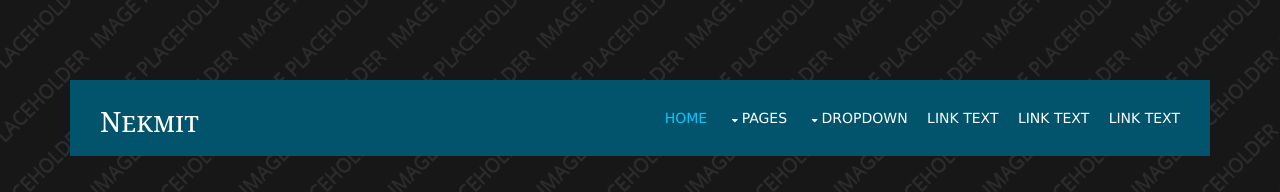
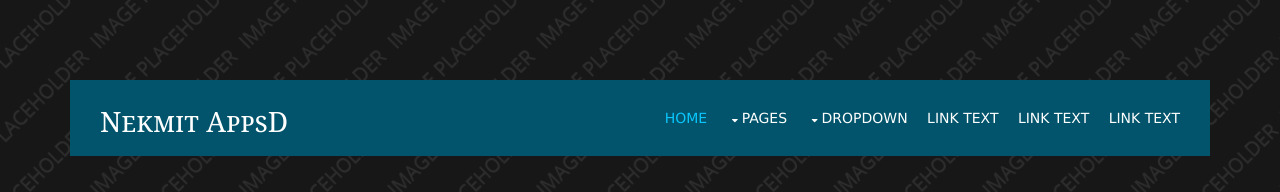
Before and after one commit to vijosak/my-appsD-site, a plain HTML site: page index.html in a window 1280 px wide. Shown: the top 192 px of the page. Drawn offline with Linux system fonts and the light colour scheme.

Commit message:
Added AppsD

```diff
--- a/index.html
+++ b/index.html
@@ -27,7 +27,7 @@ Licence URI: https://www.os-templates.com/template-terms
   <header id="header" class="hoc clear">
     <div id="logo" class="fl_left">
       <!-- ################################################################################################ -->
-      <h1><a href="index.html">Nekmit</a></h1>
+      <h1><a href="index.html">Nekmit AppsD</a></h1>
       <!-- ################################################################################################ -->
     </div>
     <nav id="mainav" class="fl_right">
```
